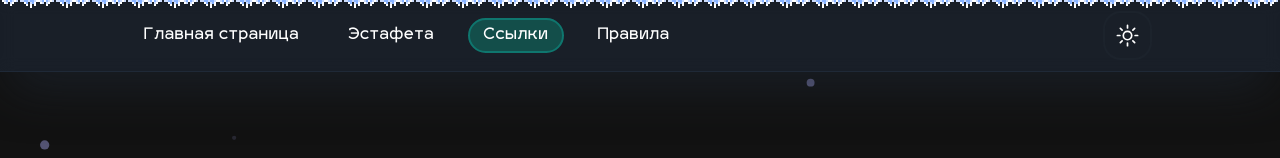
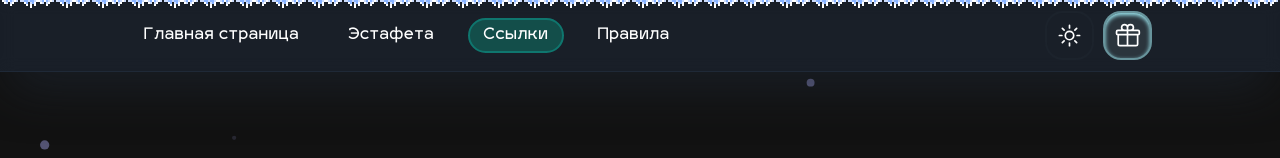
Before and after one commit to NikitaNik-of/nnof-site, a Next.js app: page /links in a window 1280 px wide. Shown: the top 158 px of the page. Built offline with nearby package versions, Linux system fonts and the light colour scheme; no server answers.

Commit message:
v0.4.5 | No snow?

```diff
--- a/api/settings.json
+++ b/api/settings.json
@@ -1,5 +1,5 @@
 {
     "isSnow": true,
     "defaultTheme": "dark",
-    "version": "0.4.4-dev"
+    "version": "0.4.5-dev"
 }
--- a/components/NavBar.jsx
+++ b/components/NavBar.jsx
@@ -3,13 +3,15 @@ import { useRouter } from "next/router";
 import React, { useState } from "react";
 import ThemeChng from "./ThemeChng";
 import NavBtn from "./UI/NavBtn";
-import { Bars3Icon } from "@heroicons/react/24/outline"
+import { Bars3Icon,  } from "@heroicons/react/24/outline"
+import { Switch } from "@headlessui/react";
 import MenuModal from "./UI/MenuModal";
 import pagesInfo from "../api/pages.json"
 import settings from "../api/settings.json";
+import SnowSwitch from "./UI/SnowSwitch";
 
 
-const NavBar = () => {
+const NavBar = ( {stateSnow, setStateSnow} ) => {
   const curPage = useRouter().pathname;
   const [Pages, setPages] = useState(pagesInfo.navPages);
   const [mobMenu, setMobMenu] = useState(false)
@@ -32,8 +34,9 @@ const NavBar = () => {
             </Link>
           ))}
         </div>
-        <div className="flex items-center">
+        <div className="flex items-center space-x-2">
           <ThemeChng/>
+          <SnowSwitch setStateSnow={setStateSnow} stateSnow={stateSnow}/>
         </div>
       </div>
       <div className="flex my-auto mx-2 w-full justify-between items-center lg:hidden"> {/* mobile navbar container */}
--- /dev/null
+++ b/components/UI/SnowSwitch.jsx
@@ -0,0 +1,25 @@
+import { Switch } from '@headlessui/react'
+import React from 'react'
+import { GiftIcon } from "@heroicons/react/24/outline";
+import { useState } from 'react'
+import { useEffect } from 'react';
+
+const SnowSwitch = ( {stateSnow, setStateSnow} ) => {
+
+  const snowChange = (w) => {
+    localStorage.setItem('snow', !stateSnow)
+  }
+
+  return (
+    <Switch
+      checked={stateSnow}
+      onChange={setStateSnow}
+      onClick={snowChange}
+      className={(stateSnow ? "border-cyan-200/30 shadow-cyan-300 bg-cyan-200/30 dark:border-cyan-200/50 dark:shadow-cyan-200 dark:bg-cyan-100/10" : "shadow-transparent dark:hover:bg-gray-700 border-gray-300/20 hover:bg-gray-300/70 dark:border-gray-700/10") + "  p-1 border-2 shadow-inner transition-all relative inline-flex aspect-square items-center rounded-2xl"}
+    >
+      <GiftIcon className=' h-6 w-6 m-1 transition-all'/>{stateSnow}
+    </Switch>
+  )
+}
+
+export default SnowSwitch
--- a/components/animated/Snow.jsx
+++ b/components/animated/Snow.jsx
@@ -118,10 +118,11 @@ const Snow = ({stateSnow}) => {
   }
 
   useEffect(() => {
-    if (stateSnow) snowin()
-  }, [])
+    console.log("wow")
+    if (stateSnow == true) snowin()
+  }, [stateSnow])
 
-  if (!stateSnow) return null
+  if (stateSnow == false) return null
   return (
     <canvas className='fixed inset-0 -z-10 ' id="canvas"></canvas>
   )
--- a/package.json
+++ b/package.json
@@ -12,6 +12,7 @@
     "@headlessui/react": "^1.7.4",
     "@heroicons/react": "^2.0.11",
     "axios": "^1.1.3",
+    "cookies-next": "^2.1.1",
     "konva": "^8.3.13",
     "next": "^13.0.2",
     "next-themes": "^0.2.1",
--- a/pages/404.js
+++ b/pages/404.js
@@ -46,7 +46,6 @@ export default function NotFound() {
 
   return(
   <div>
-    <NavBar/>
     <div className="flex justify-center transition-colors h-full overflow-visible">
         <div className={"overflow-visible flex  w-4/5 place-content-center items-center flex-col h-screen min-h-[4.75rem] text-center font-semibold" + motd.cl}>
           <h1 className="text-7xl mb-1">404</h1>
--- a/pages/_app.js
+++ b/pages/_app.js
@@ -6,6 +6,12 @@ import Router from 'next/router';
 import NProgress from 'nprogress'; //nprogress module
 import 'nprogress/nprogress.css'; //styles of nprogress//Binding events.
 import Snow from '../components/animated/Snow';
+import NavBar from '../components/NavBar';
+import { useState } from 'react';
+import { useEffect } from 'react';
+import { hasCookie, getCookie, setCookie } from 'cookies-next';
+
+
 Router.events.on('routeChangeStart', () => {
   NProgress.configure({showSpinner: false});
   NProgress.start()
@@ -15,10 +21,21 @@ Router.events.on('routeChangeError', () => NProgress.done());
 
 
 function MyApp({ Component, pageProps }) {
+
+  const [stateSnow, setStateSnow] = useState(settings.isSnow)
+  useEffect(() => {
+    // hasCookie('snow') ? setStateSnow(getCookie('snow')) : setCookie('snow', settings.isSnow, {maxAge: 60 * 60 * 24})
+    if (localStorage.getItem('snow') == null) localStorage.setItem('snow', settings.isSnow)
+    else if (localStorage.getItem('snow') == 'true') setStateSnow(true)
+    else setStateSnow(false)
+  }, [])
+
+
   return(
     <ThemeProvider attribute='class' defaultTheme={settings.defaultTheme} enableSystem>
-      <Snow stateSnow={settings.isSnow}/>
-      <Component {...pageProps}/>
+      <Snow stateSnow={stateSnow}/>
+      <NavBar stateSnow={stateSnow} setStateSnow={setStateSnow}/>
+      <Component {...pageProps} />
     </ThemeProvider>
   )
 }
--- a/pages/index.js
+++ b/pages/index.js
@@ -26,7 +26,6 @@ export default function Home() {
       <Head>
         <title>Главная страница</title>
       </Head>
-      <NavBar/>
       <FadeIn pauseFor={1000} className="absolute z-0 h-screen w-screen flex flex-col justify-center">
         <div className="flex justify-center lg:pb-32 lg:pl-64">
           <Image alt="" src={themePick()} height={800} width={800}  className="-z-20 blur-lg "/>
--- a/pages/links.js
+++ b/pages/links.js
@@ -14,7 +14,6 @@ export default function Links() {
 
     return(
     <div className=" font-igraSans">
-        <NavBar/>
         <Layout className='my-16'>
             <Head>
                 <title>Полезные ссылки</title>
--- a/pages/marathon.js
+++ b/pages/marathon.js
@@ -40,7 +40,6 @@ export default function Marathon() {
 
     return(
     <div className=" font-igraSans">
-      <NavBar className="z-40"/>
       {mounted
       ?<div>{
         (state[0] == 1)
--- a/pages/rules.js
+++ b/pages/rules.js
@@ -14,7 +14,6 @@ export default function Rules() {
   const [ruleType, setRuleType] = useState(rules.discord)
   return (
     <div className='scroll-smooth'>
-        <NavBar/>
         <Layout className='mt-16'>
             <Head>
                 <title>Правила сообщества</title>
```
Also changed, not shown: 2 other files (tests, documents, lock files or other folders).
